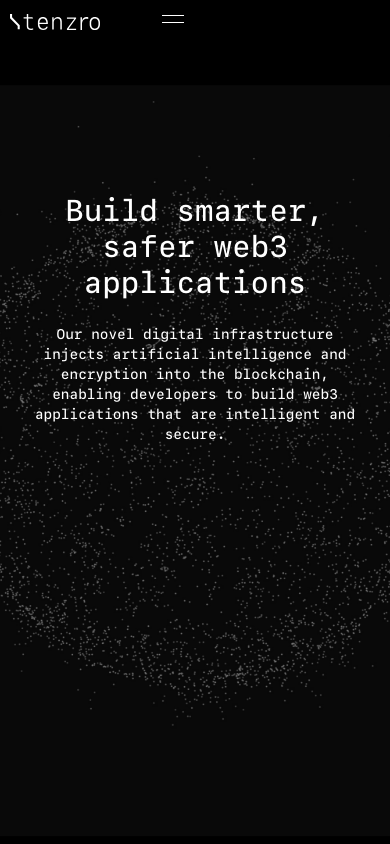
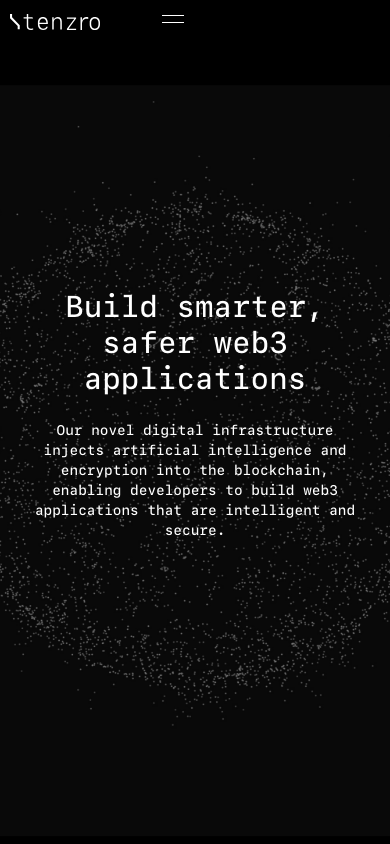
Before and after one commit to hilarl/tenzro-com, a Next.js app: page / in a window 390 px wide. Shown: the top 844 px of the page. Built offline with nearby package versions, Linux system fonts and the light colour scheme.

Commit message:
updated styles

```diff
--- a/src/app/page.js
+++ b/src/app/page.js
@@ -27,7 +27,7 @@ export default function Home() {
         backgroundSize: "cover",
         backgroundPosition: "center",
       }}>
-        <div class="grid place-items-center h-1/4 p-8 md:-p-0 md:h-1/3 mt-40 md:mt-60 w-full md:w-2/3 m-auto">
+        <div class="grid place-items-center h-1/4 p-8 md:-p-0 md:h-1/3 mt-64 md:mt-60 w-full md:w-2/3 m-auto">
           <h1 class="text-3xl md:text-6xl text-center text-white mono-medium-h">Build smarter, safer web3 applications</h1>
           <h3 class="text-sm md:text-md md:text-xl mt-6 md:mt-8 text-center text-white mono-medium-h md:px-14">Our novel digital infrastructure injects artificial intelligence and encryption into the blockchain, enabling developers to build web3 applications that are intelligent and secure.</h3>
         </div>
--- a/src/components/header/style.module.scss
+++ b/src/components/header/style.module.scss
@@ -5,6 +5,7 @@
     box-sizing: border-box;
     padding: 10px;
     z-index: 10;
+    padding-bottom: 14px;
 
     .background{
         background-color: black;
```
